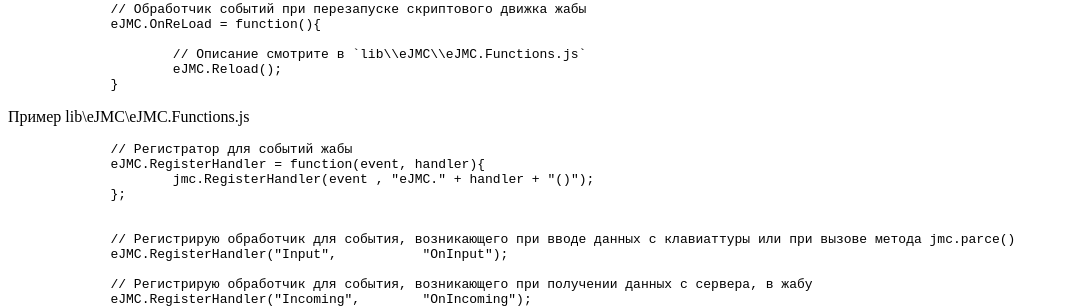
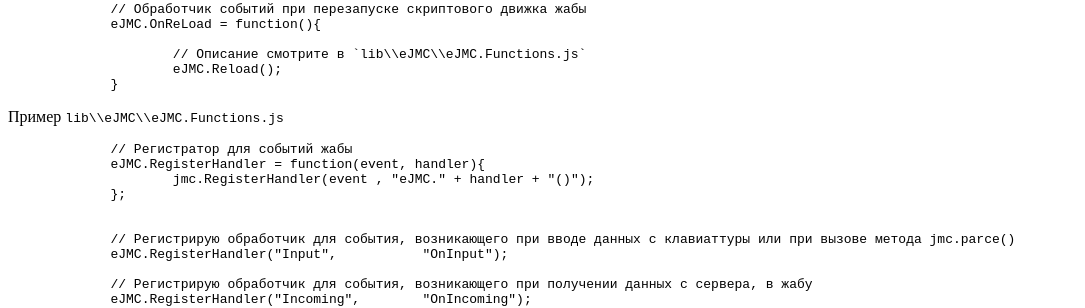
Before and after one commit to nerevar/jmc, a Jekyll site: the page built from _posts/articles/2013-11-21-jmc-scripts.md, in a window 1280 px wide and 900 px high, scrolled down 2603 px. Shown: the part 152-460 px from the top of the window, without its empty margins (0-1085 px from the left). Built offline with Jekyll 4.4.1, drawn with Linux system fonts in a browser that asks for light colours; nearby versions of some CDN libraries; library files that are not in the unit come from our copies; comment, search, counter and statistics services are not loaded.

```diff
--- a/_posts/articles/2013-11-21-jmc-scripts.md
+++ b/_posts/articles/2013-11-21-jmc-scripts.md
@@ -176,7 +176,7 @@ description: ""
 
 {% endhighlight %}
 
-Пример lib\\eJMC\\eJMC.Functions.js
+Пример `lib\\eJMC\\eJMC.Functions.js`
 
 {% highlight javascript %}
 
```
